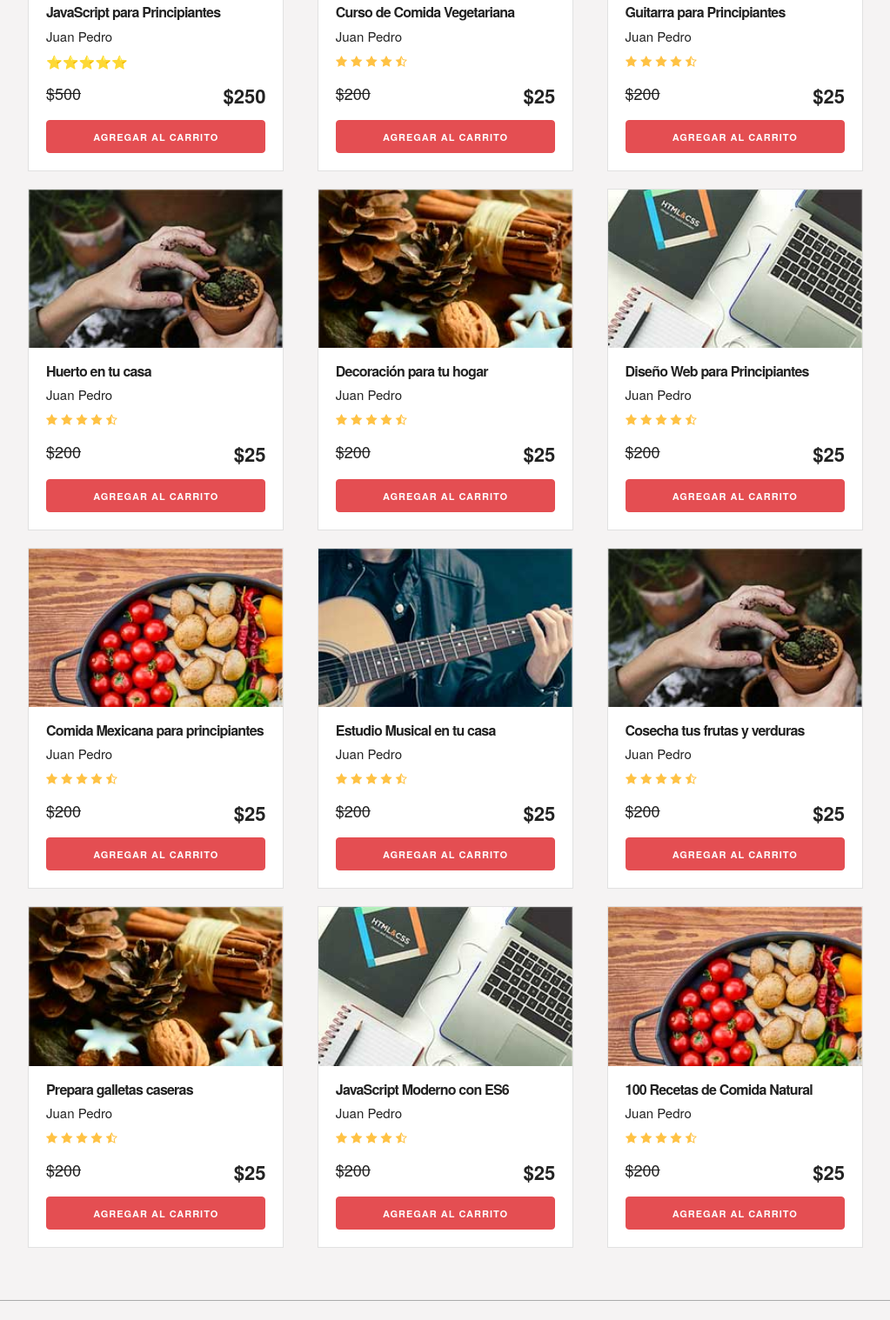
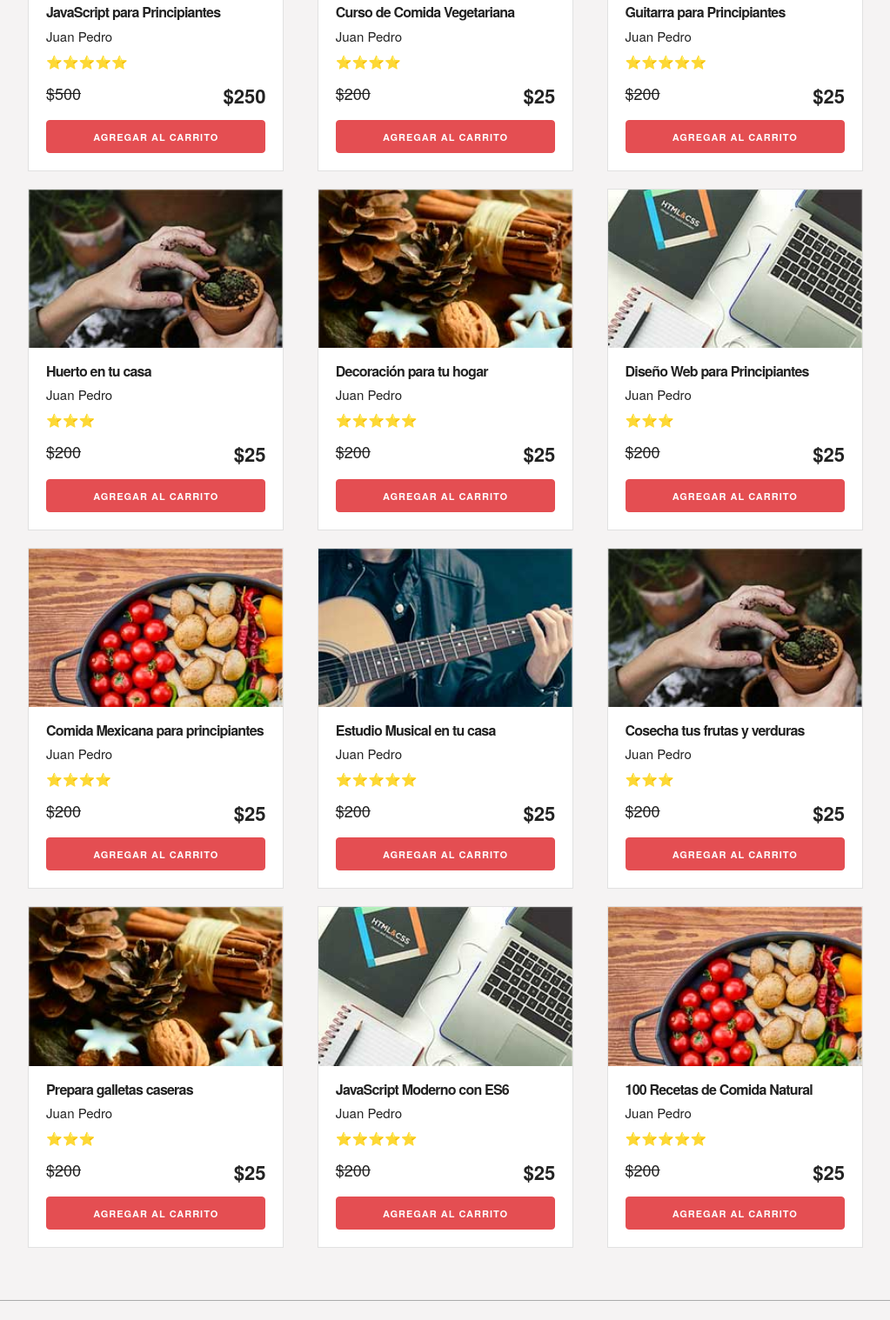
Before and after one commit to Wilder-Aguilar/carritoDeCompras, a plain HTML site: page index.html in a window 1280 px wide. Shown: the part 833-2351 px from the top of the page at 87% size, without its empty margins (128-1151 px from the left). Drawn offline with Linux system fonts and the light colour scheme.

Commit message:
style: adding stars

```diff
--- a/index.html
+++ b/index.html
@@ -108,7 +108,7 @@
                     <div class="info-card">
                         <h4>Curso de Comida Vegetariana</h4>
                         <p>Juan Pedro</p>
-                        <img src="img/estrellas.png">
+                        <p>⭐⭐⭐⭐</p>
                         <p class="precio">$200 <span class="u-pull-right ">$25</span></p>
                         <a href="#" class="u-full-width button-primary button input agregar-carrito" data-id="2">Agregar
                             Al Carrito</a>
@@ -121,7 +121,7 @@
                     <div class="info-card">
                         <h4>Guitarra para Principiantes</h4>
                         <p>Juan Pedro</p>
-                        <img src="img/estrellas.png">
+                        <p>⭐⭐⭐⭐⭐</p>
                         <p class="precio">$200 <span class="u-pull-right ">$25</span></p>
                         <a href="#" class="u-full-width button-primary button input agregar-carrito" data-id="3">Agregar
                             Al Carrito</a>
@@ -137,7 +137,7 @@
                     <div class="info-card">
                         <h4>Huerto en tu casa</h4>
                         <p>Juan Pedro</p>
-                        <img src="img/estrellas.png">
+                        <p>⭐⭐⭐</p>
                         <p class="precio">$200 <span class="u-pull-right ">$25</span></p>
                         <a href="#" class="u-full-width button-primary button input agregar-carrito" data-id="4">Agregar
                             Al Carrito</a>
@@ -150,7 +150,7 @@
                     <div class="info-card">
                         <h4>Decoración para tu hogar</h4>
                         <p>Juan Pedro</p>
-                        <img src="img/estrellas.png">
+                        <p>⭐⭐⭐⭐⭐</p>
                         <p class="precio">$200 <span class="u-pull-right ">$25</span></p>
                         <a href="#" class="u-full-width button-primary button input agregar-carrito" data-id="5">Agregar
                             Al Carrito</a>
@@ -163,7 +163,7 @@
                     <div class="info-card">
                         <h4>Diseño Web para Principiantes</h4>
                         <p>Juan Pedro</p>
-                        <img src="img/estrellas.png">
+                        <p>⭐⭐⭐</p>
                         <p class="precio">$200 <span class="u-pull-right ">$25</span></p>
                         <a href="#" class="u-full-width button-primary button input agregar-carrito" data-id="6">Agregar
                             Al Carrito</a>
@@ -178,7 +178,7 @@
                     <div class="info-card">
                         <h4>Comida Mexicana para principiantes</h4>
                         <p>Juan Pedro</p>
-                        <img src="img/estrellas.png">
+                        <p>⭐⭐⭐⭐</p>
                         <p class="precio">$200 <span class="u-pull-right ">$25</span></p>
                         <a href="#" class="u-full-width button-primary button input agregar-carrito" data-id="7">Agregar
                             Al Carrito</a>
@@ -191,7 +191,7 @@
                     <div class="info-card">
                         <h4>Estudio Musical en tu casa</h4>
                         <p>Juan Pedro</p>
-                        <img src="img/estrellas.png">
+                        <p>⭐⭐⭐⭐⭐</p>
                         <p class="precio">$200 <span class="u-pull-right ">$25</span></p>
                         <a href="#" class="u-full-width button-primary button input agregar-carrito" data-id="8">Agregar
                             Al Carrito</a>
@@ -204,7 +204,7 @@
                     <div class="info-card">
                         <h4>Cosecha tus frutas y verduras</h4>
                         <p>Juan Pedro</p>
-                        <img src="img/estrellas.png">
+                        <p>⭐⭐⭐</p>
                         <p class="precio">$200 <span class="u-pull-right ">$25</span></p>
                         <a href="#" class="u-full-width button-primary button input agregar-carrito" data-id="9">Agregar
                             Al Carrito</a>
@@ -219,7 +219,7 @@
                     <div class="info-card">
                         <h4>Prepara galletas caseras</h4>
                         <p>Juan Pedro</p>
-                        <img src="img/estrellas.png">
+                        <p>⭐⭐⭐</p>
                         <p class="precio">$200 <span class="u-pull-right ">$25</span></p>
                         <a href="#" class="u-full-width button-primary button input agregar-carrito"
                             data-id="10">Agregar Al Carrito</a>
@@ -232,7 +232,7 @@
                     <div class="info-card">
                         <h4>JavaScript Moderno con ES6</h4>
                         <p>Juan Pedro</p>
-                        <img src="img/estrellas.png">
+                        <p>⭐⭐⭐⭐⭐</p>
                         <p class="precio">$200 <span class="u-pull-right ">$25</span></p>
                         <a href="#" class="u-full-width button-primary button input agregar-carrito"
                             data-id="11">Agregar Al Carrito</a>
@@ -245,7 +245,7 @@
                     <div class="info-card">
                         <h4>100 Recetas de Comida Natural</h4>
                         <p>Juan Pedro</p>
-                        <img src="img/estrellas.png">
+                        <p>⭐⭐⭐⭐⭐</p>
                         <p class="precio">$200 <span class="u-pull-right ">$25</span></p>
                         <a href="#" class="u-full-width button-primary button input agregar-carrito"
                             data-id="12">Agregar Al Carrito</a>
```
